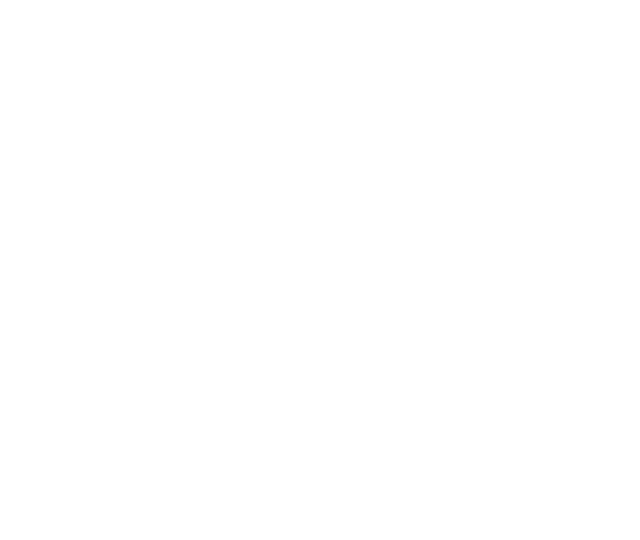
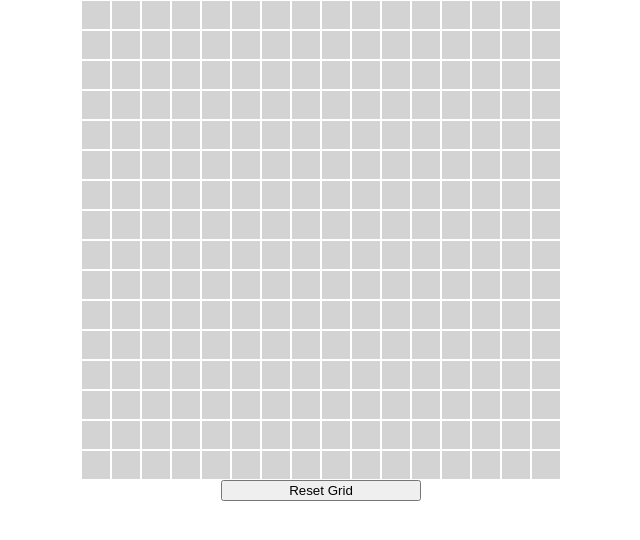
Before and after one commit to jakeb130/etch-a-sketch, a plain HTML site: page index.html in a window 1280 px wide. Shown: the whole page, without its empty margins (319-959 px from the left). Drawn offline with Linux system fonts and the light colour scheme.

Commit message:
Add basic functionality to etch-a-sketch page.

```diff
--- a/index.html
+++ b/index.html
@@ -4,9 +4,12 @@
     <meta charset="UTF-8" />
     <meta http-equiv="X-UA-Compatible" content="IE=edge" />
     <meta name="viewport" content="width=device-width, initial-scale=1.0" />
+    <link rel="stylesheet" href="style.css" />
+    <title>Etch-a-Sketch</title>
+  </head>
+  <body>
+    <div class="container" id="container"></div>
+    <button id="resetButton">Reset Grid</button>
     <script src="script.js"></script>
-    <link rel="stylesheet" href="style.css" />
-    <title>Document</title>
-  </head>
-  <body></body>
+  </body>
 </html>
--- a/script.js
+++ b/script.js
@@ -0,0 +1,33 @@
+const container = document.getElementById("container");
+const resetButton = document.getElementById("resetButton");
+const penColor = "red";
+
+function createGrid(gridSize) {
+  container.innerHTML = "";
+  const cellSize = 480 / gridSize;
+
+  for (let row = 0; row < gridSize; row++) {
+    for (let col = 0; col < gridSize; col++) {
+      const cell = document.createElement("div");
+      cell.classList.add("cell");
+      cell.style.width = cellSize + "px";
+      cell.style.height = cellSize + "px";
+      cell.addEventListener("mouseover", () => {
+        cell.style.backgroundColor = penColor;
+      });
+      container.appendChild(cell);
+    }
+  }
+}
+
+function resetGrid() {
+  let newGridSize = prompt("Enter a new grid size (up to 100):");
+  if (newGridSize > 100) {
+    newGridSize = 100;
+  }
+  createGrid(newGridSize);
+}
+
+createGrid(16);
+
+resetButton.addEventListener("click", resetGrid);
--- a/style.css
+++ b/style.css
@@ -0,0 +1,25 @@
+body {
+  margin: 0;
+  padding: 0;
+}
+
+.container {
+  display: flex;
+  flex-wrap: wrap;
+  width: 480px;
+  margin: 0 auto;
+}
+
+.cell {
+  background-color: lightgray;
+  box-sizing: border-box;
+  border: 1px solid white;
+}
+
+#resetButton {
+  display: flex;
+  justify-content: center;
+  align-items: center;
+  margin: 0 auto;
+  width: 200px;
+}
```
